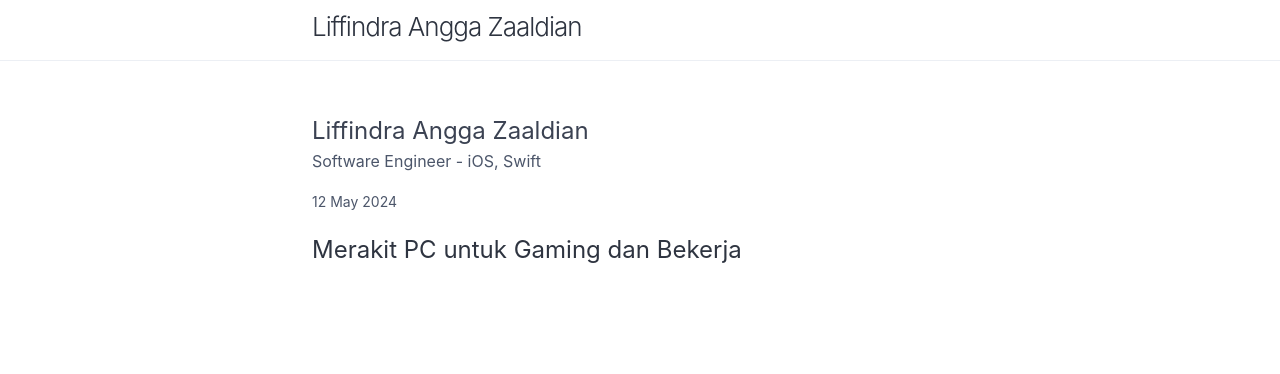
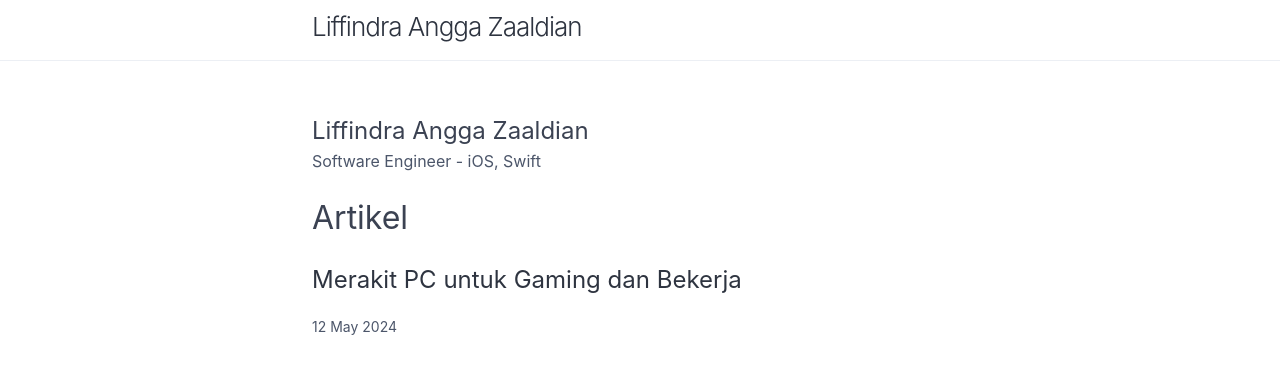
Before and after one commit to findrakecil/findrakecil.github.io, a Jekyll site: the page built from index.html, in a window 1280 px wide. Shown: the top 374 px of the page. Built offline with Jekyll 4.4.1, drawn with Linux system fonts in a browser that asks for light colours; the list of posts is cut into pages by our own code.

Commit message:
feat: blog posts separator

```diff
--- a/index.html
+++ b/index.html
@@ -7,13 +7,15 @@ layout: default
   <p>Software Engineer - iOS, Swift</p>
 </div>
 
+<h1>Artikel</h1>
+
 <ul class="post-list">
   {% for post in site.posts %}
   <li>
-    <span class="post-list__meta">{{ post.date | date: "%-d %b %Y" }}</span>
     <h2>
       <a class="post-list__link" href="{{ post.url | relative_url }}">{{ post.title | escape }}</a>
     </h2>
+    <span class="post-list__meta">{{ post.date | date: "%-d %b %Y" }}</span>
   </li>
   {% endfor %}
 </ul>
```
